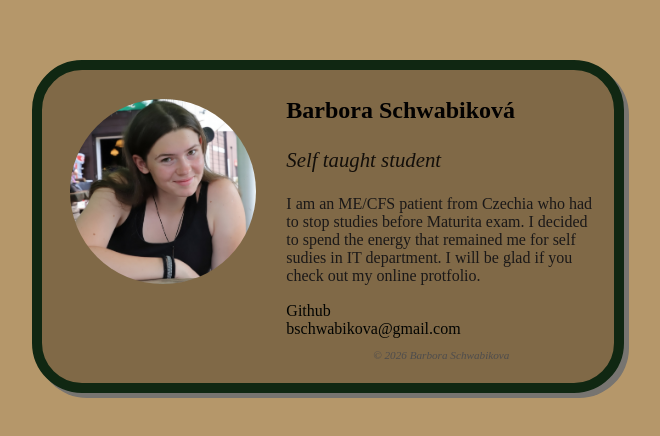
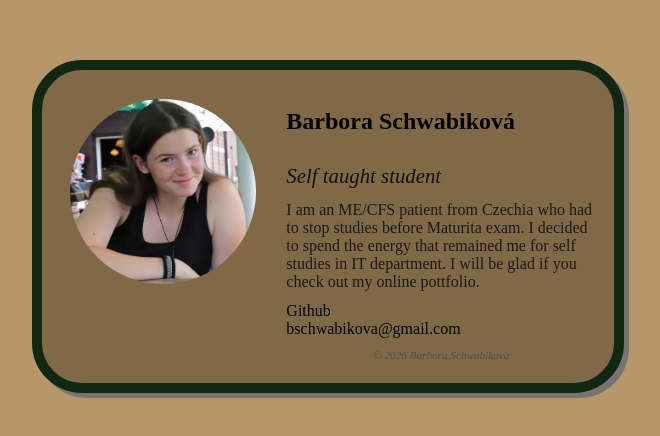
Before and after one commit to bschwabikova-006/bschwabikova-006.github.io, a plain HTML site: page 001-digital-business-card/index.html in a window 1280 px wide. Shown: the part 174-610 px from the top of the page, without its empty margins (312-972 px from the left). Drawn offline with Linux system fonts and the light colour scheme; a web font is replaced by a local one.

Commit message:
Detailing and polishing

```diff
--- a/001-digital-business-card/index.html
+++ b/001-digital-business-card/index.html
@@ -16,14 +16,14 @@
         <main class="card">
             <img class="photo" src="img/001-img.jpg" alt="Barbora Schwabiková">
 
-            <p class="name">Barbora Schwabiková</p>
+            <h1 class="name">Barbora Schwabiková</h1>
 
             <p class="job">Self taught student</p>
 
             <p class="bio">
                 I am an ME/CFS patient from Czechia who had to stop studies before Maturita exam.
-                I decided to spend the energy that remained me for self sudies in IT department.
-                I will be glad if you check out my online protfolio.
+                I decided to spend the energy that remained me for self studies in IT department.
+                I will be glad if you check out my online pottfolio.
             </p>
 
             <ul class="contacts">
```
